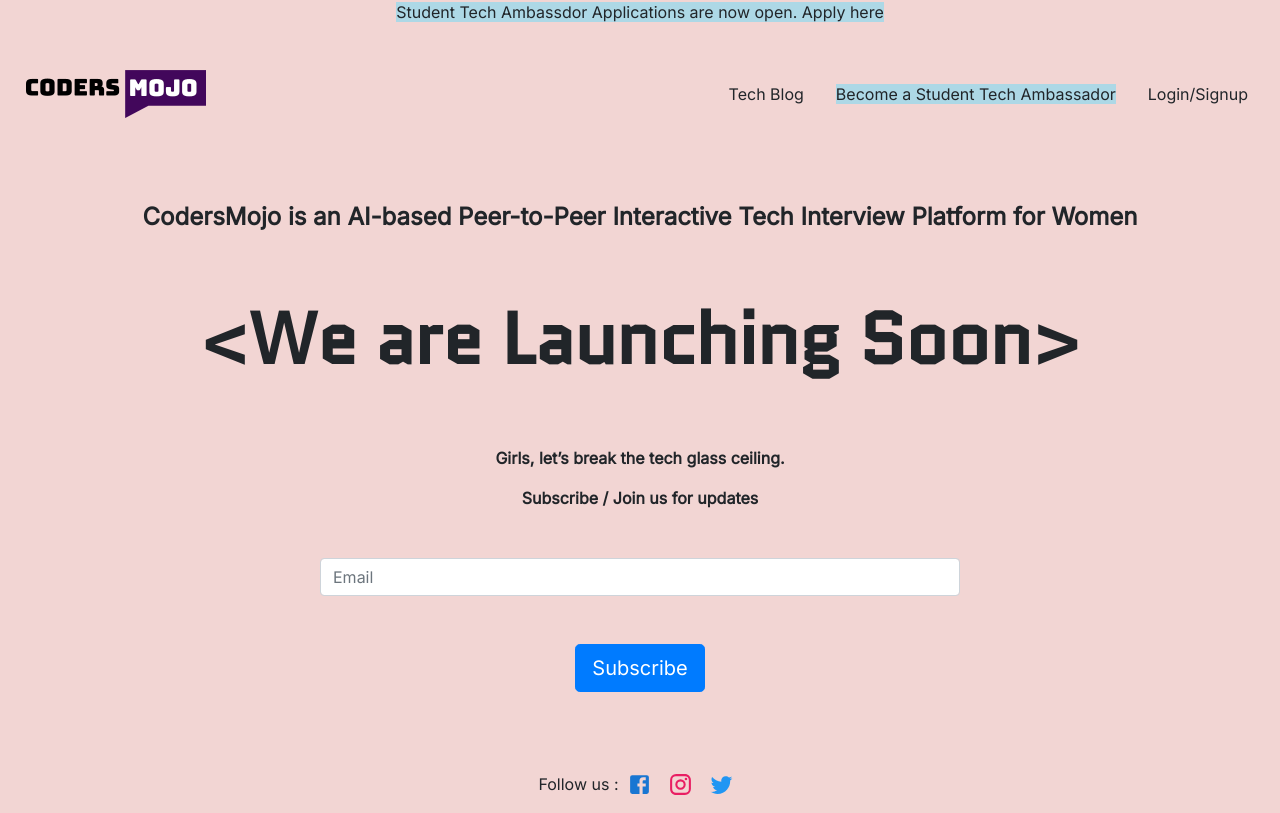
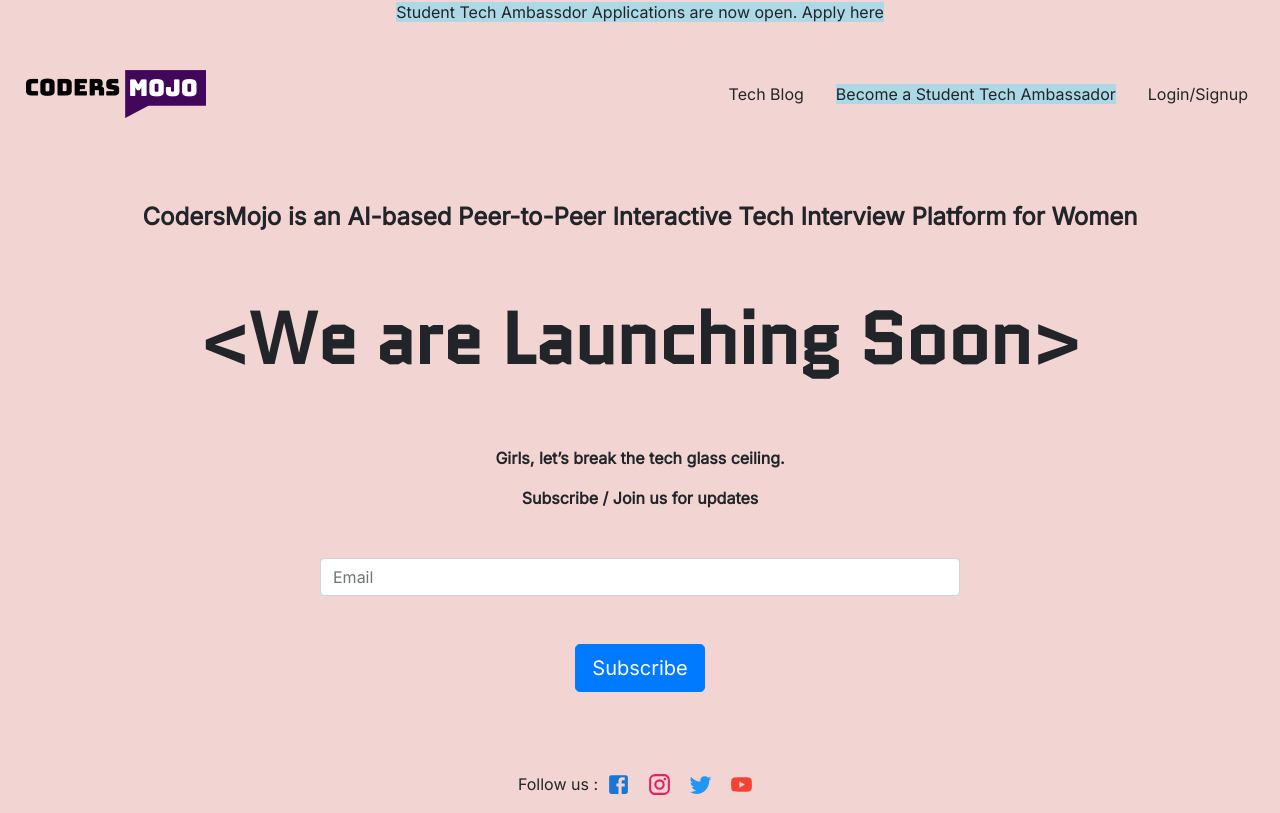
Before and after one commit to yeukfei02/codersMojoFrontend, a Next.js app: page / in a window 1280 px wide. Built offline with nearby package versions, Linux system fonts and the light colour scheme.

Commit message:
refactor: 💡 add youtube icon

```diff
--- a/components/landingPage/LandingPage.tsx
+++ b/components/landingPage/LandingPage.tsx
@@ -3,7 +3,8 @@ import { useRouter } from 'next/router';
 import FacebookIcon from '@material-ui/icons/Facebook';
 import InstagramIcon from '@material-ui/icons/Instagram';
 import TwitterIcon from '@material-ui/icons/Twitter';
-import { pink, blue } from '@material-ui/core/colors';
+import YouTubeIcon from '@material-ui/icons/YouTube';
+import { pink, blue, red } from '@material-ui/core/colors';
 
 import NextHead from '../nextHead/NextHead';
 import CustomSnackBar from '../customSnackBar/CustomSnackBar';
@@ -87,6 +88,10 @@ function LandingPage(): JSX.Element {
 
   const handleTwitterClick = () => {
     window.open('https://twitter.com/CodersMojo');
+  };
+
+  const handleYoutubeClick = () => {
+    window.open('https://www.youtube.com/channel/UCgz0D7C3yuueyeNxTLXWF9Q');
   };
 
   return (
@@ -187,6 +192,11 @@ function LandingPage(): JSX.Element {
               style={{ fontSize: 25, color: blue[500] }}
               onClick={() => handleTwitterClick()}
             />
+            <YouTubeIcon
+              className="mx-2 pointer"
+              style={{ fontSize: 25, color: red[500] }}
+              onClick={() => handleYoutubeClick()}
+            />
           </div>
         </div>
       </div>
```
